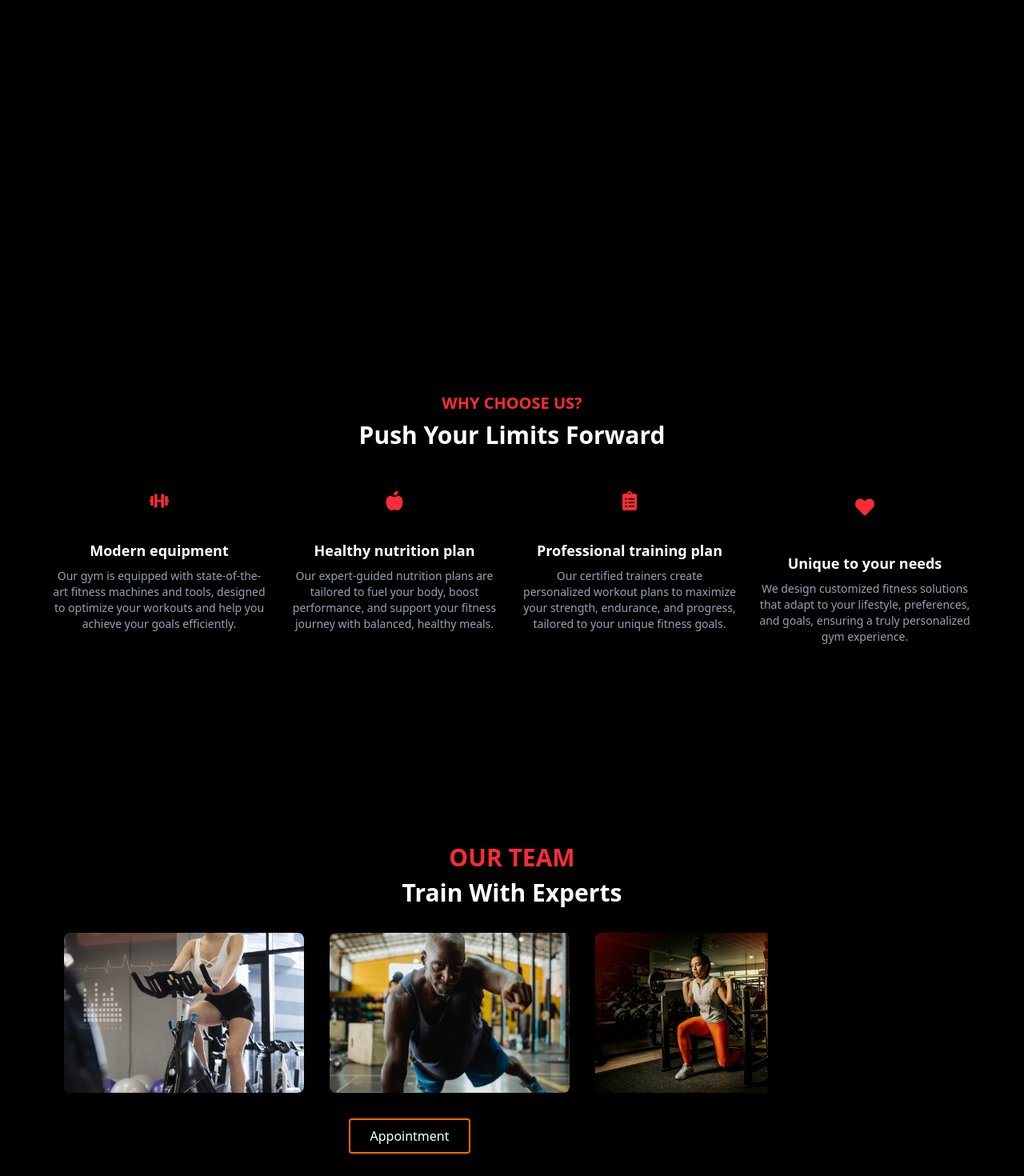
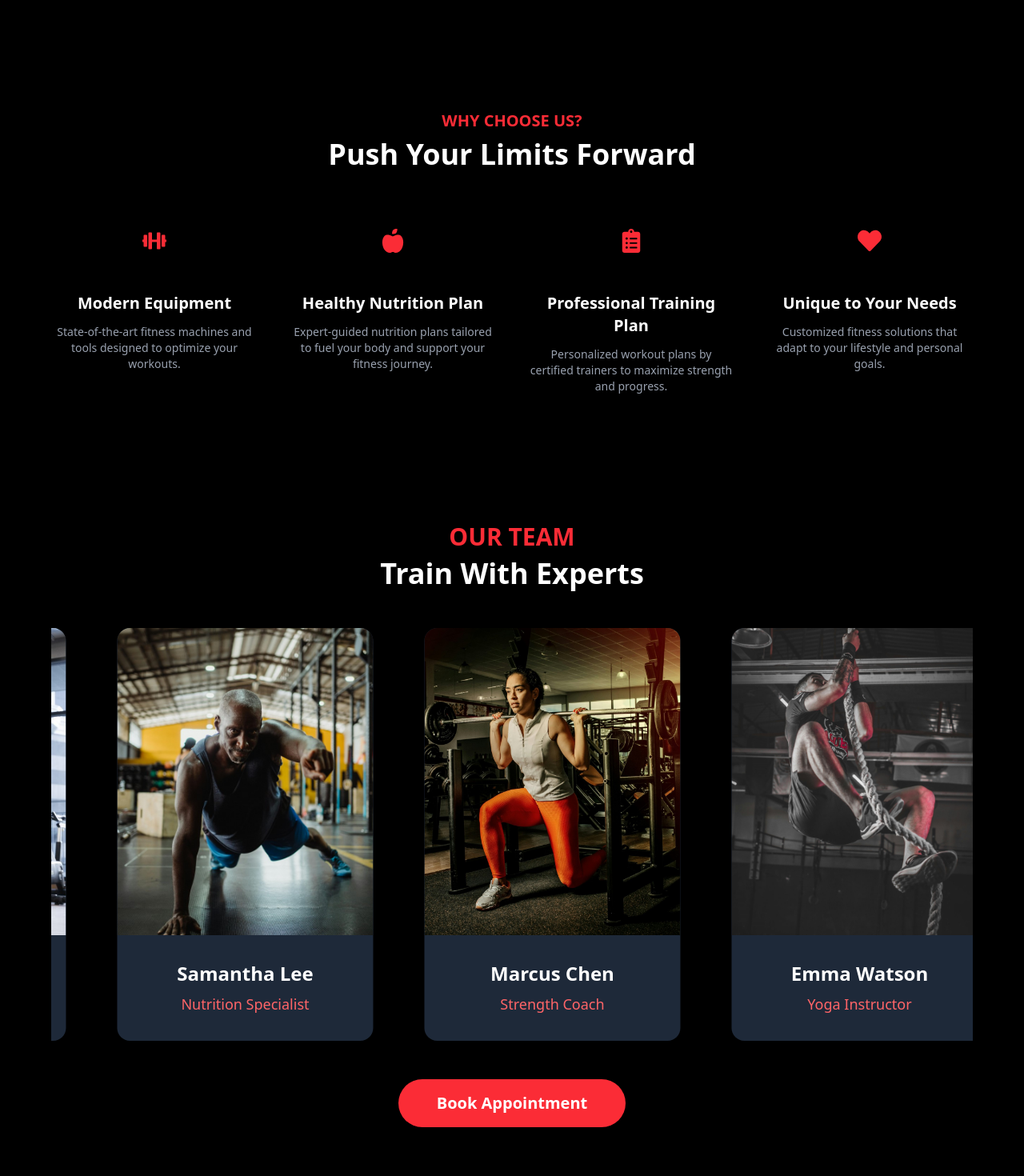
Before and after one commit to SathsaraniBS/GYM, a React app in the folder frontend/: page /about in a window 1280 px wide. Shown: the part 1100-2570 px from the top of the page at 80% size. Built offline with nearby package versions, Linux system fonts and the light colour scheme; the HTML template or start-up script is replaced by a standard one.

Commit message:
Refactor About page: update team section with member details and enhance layout for better presentation

```diff
--- a/frontend/src/pages/About.jsx
+++ b/frontend/src/pages/About.jsx
@@ -1,24 +1,26 @@
+// src/pages/About.jsx
 import React from 'react';
 import Navbar from '../components/Navbar';
 import Footer from '../components/Footer';
 import { FaDumbbell, FaAppleAlt, FaClipboardList, FaHeart } from 'react-icons/fa';
 
 function About() {
-  const cards = [
-    { id: 1, image: "img5.jpg", title: "Card 1" },
-    { id: 2, image: "img6.jpg", title: "Card 2" },
-    { id: 3, image: "img7.jpg", title: "Card 3" },
-    { id: 4, image: "img8.jpg", title: "Card 4" },
-    { id: 5, image: "img4.jpg", title: "Card 5" },
+  const teamMembers = [
+    { id: 1, image: "/img5.jpg", name: "Alex Rivera", role: "Head Trainer" },
+    { id: 2, image: "/img6.jpg", name: "Samantha Lee", role: "Nutrition Specialist" },
+    { id: 3, image: "/img7.jpg", name: "Marcus Chen", role: "Strength Coach" },
+    { id: 4, image: "/img8.jpg", name: "Emma Watson", role: "Yoga Instructor" },
+    { id: 5, image: "/img4.jpg", name: "Daniel Brooks", role: "Fitness Director" },
   ];
 
   return (
     <div className="bg-gray-100">
       <Navbar />
+
+      {/* Hero Section */}
       <section className="min-h-screen relative bg-[url('/a3.jpg')] bg-black/10 bg-blend-multiply bg-center bg-cover bg-no-repeat flex items-center justify-center px-4 sm:px-6 lg:px-8 pt-20">
         <div className="text-center text-white p-6 sm:p-8 max-w-3xl mx-auto">
-          <div className="title mb-6 font-bold">
-            <h1 className="text-5xl sm:text-6xl lg:text-7xl leading-tight">
+          <h1 className="text-5xl sm:text-6xl lg:text-7xl font-bold leading-tight">
             ABOUT US
           </h1>
           <h3 className="text-xl lg:text-3xl mt-4 text-gray-200">
@@ -28,91 +30,125 @@ function About() {
             We are a community dedicated to empowering individuals to achieve their fitness goals.
           </h2>
         </div>
-        </div>
       </section>
-      <div className="bg-black text-white min-h-[600px] flex flex-col items-center justify-center p-6">
-        <div className="bg-black text-white min-h-[600px] flex flex-col md:flex-row gap-12 w-full max-w-4xl">
-          <div className="flex-1">
-            <h2 className="text-5xl text-white font-bold mb-4 text-center">Our Mission</h2>
-            <p className="text-lg text-gray-300">
+
+      {/* Mission Section */}
+      <div className="bg-black text-white py-20 px-6">
+        <div className="max-w-4xl mx-auto text-center">
+          <h2 className="text-5xl font-bold mb-8">Our Mission</h2>
+          <p className="text-lg text-gray-300 leading-relaxed max-w-3xl mx-auto">
             At FitTrack, our mission is to empower individuals to achieve their fitness goals through personalized training, cutting-edge facilities, and a supportive community. We believe in fostering a culture of health and wellness, where every member feels motivated and inspired to reach their full potential.
           </p>
         </div>
+      </div>
 
+      {/* Why Choose Us Section */}
+      <div className="bg-black text-white py-20 px-6">
+        <div className="max-w-6xl mx-auto text-center">
+          <h2 className="text-xl font-bold text-red-500 uppercase mb-2">Why Choose Us?</h2>
+          <h1 className="text-4xl font-bold mb-12">Push Your Limits Forward</h1>
+          <div className="grid grid-cols-1 md:grid-cols-2 lg:grid-cols-4 gap-10">
+            <div className="group">
+              <div className="w-20 h-20 mx-auto bg-black rounded-full flex items-center justify-center mb-6 hover:scale-110 hover:bg-red-500 transition-all duration-300">
+                <FaDumbbell className="text-red-500 group-hover:text-white text-3xl" />
               </div>
-      </div>
-      <div className="bg-black text-white min-h-[600px] flex flex-col items-center justify-center p-6">
-        <div className="w-full max-w-6xl text-center">
-          <h2 className="text-xl font-bold text-red-500 uppercase mb-2">Why Choose Us?</h2>
-          <h1 className="text-3xl font-bold mb-8">Push Your Limits Forward</h1>
-          <div className="grid grid-cols-1 md:grid-cols-4 gap-6">
-            <div className="text-center">
-              <div className="w-16 h-16 mx-auto bg-black rounded-full flex items-center justify-center mb-4 hover:scale-110 hover:bg-red-500 transition-transform duration-300 group">
-                <FaDumbbell className="text-red-500 group-hover:text-white text-2xl" />
-              </div>
-              <h3 className="text-lg font-semibold mb-2">Modern equipment</h3>
+              <h3 className="text-xl font-semibold mb-3">Modern Equipment</h3>
               <p className="text-gray-400 text-sm">
-                Our gym is equipped with state-of-the-art fitness machines and tools, designed to optimize your workouts and help you achieve your goals efficiently.
+                State-of-the-art fitness machines and tools designed to optimize your workouts.
               </p>
             </div>
-            <div className="text-center">
-              <div className="w-16 h-16 mx-auto bg-black rounded-full flex items-center justify-center mb-4 hover:scale-110 hover:bg-red-500 transition-transform duration-300 group">
-                <FaAppleAlt className="text-red-500 group-hover:text-white text-2xl" />
+
+            <div className="group">
+              <div className="w-20 h-20 mx-auto bg-black rounded-full flex items-center justify-center mb-6 hover:scale-110 hover:bg-red-500 transition-all duration-300">
+                <FaAppleAlt className="text-red-500 group-hover:text-white text-3xl" />
               </div>
-              <h3 className="text-lg font-semibold mb-2">Healthy nutrition plan</h3>
+              <h3 className="text-xl font-semibold mb-3">Healthy Nutrition Plan</h3>
               <p className="text-gray-400 text-sm">
-                Our expert-guided nutrition plans are tailored to fuel your body, boost performance, and support your fitness journey with balanced, healthy meals.
+                Expert-guided nutrition plans tailored to fuel your body and support your fitness journey.
               </p>
             </div>
-            <div className="text-center">
-              <div className="w-16 h-16 mx-auto bg-black rounded-full flex items-center justify-center mb-4 hover:scale-110 hover:bg-red-500 transition-transform duration-300 group">
-                {/* <FaClipboardList className="text-orange-500 group-hover:text-orange-600 text-2xl" /> */}
-                <FaClipboardList className="text-red-500 group-hover:text-white text-2xl" />
 
+            <div className="group">
+              <div className="w-20 h-20 mx-auto bg-black rounded-full flex items-center justify-center mb-6 hover:scale-110 hover:bg-red-500 transition-all duration-300">
+                <FaClipboardList className="text-red-500 group-hover:text-white text-3xl" />
               </div>
-              <h3 className="text-lg font-semibold mb-2">Professional training plan</h3>
+              <h3 className="text-xl font-semibold mb-3">Professional Training Plan</h3>
               <p className="text-gray-400 text-sm">
-                Our certified trainers create personalized workout plans to maximize your strength, endurance, and progress, tailored to your unique fitness goals.
+                Personalized workout plans by certified trainers to maximize strength and progress.
               </p>
             </div>
-            <div className="text-center">
-              <div className="w-20 h-20 mx-auto bg-black rounded-full flex items-center justify-center mb-4 hover:scale-110 hover:bg-red-500 transition-transform duration-300 group">
-                <FaHeart className="text-red-500 group-hover:text-white text-2xl" />
+
+            <div className="group">
+              <div className="w-20 h-20 mx-auto bg-black rounded-full flex items-center justify-center mb-6 hover:scale-110 hover:bg-red-500 transition-all duration-300">
+                <FaHeart className="text-red-500 group-hover:text-white text-3xl" />
               </div>
-              <h3 className="text-lg font-semibold mb-2">Unique to your needs</h3>
+              <h3 className="text-xl font-semibold mb-3">Unique to Your Needs</h3>
               <p className="text-gray-400 text-sm">
-                We design customized fitness solutions that adapt to your lifestyle, preferences, and goals, ensuring a truly personalized gym experience.
+                Customized fitness solutions that adapt to your lifestyle and personal goals.
               </p>
             </div>
           </div>
         </div>
       </div>
-      <div className="bg-black text-white min-h-[600px] flex flex-col items-center justify-center p-6">
-        <div className="w-full max-w-6xl text-center">
+
+      {/* Our Team - Auto Sliding Carousel with Inline CSS */}
+      <div className="bg-black text-white py-20 px-6">
+        <div className="max-w-6xl mx-auto text-center">
           <h2 className="text-3xl font-bold text-red-500 uppercase mb-2">Our Team</h2>
-          <h1 className="text-3xl font-bold mb-8">Train With Experts</h1>
-          <div className="w-full max-w-4xl overflow-hidden">
+          <h1 className="text-4xl font-bold mb-12">Train With Experts</h1>
+
+          {/* Inline styles for infinite scroll */}
+          <style jsx>{`
+            @keyframes infiniteScroll {
+              0% {
+                transform: translateX(0);
+              }
+              100% {
+                transform: translateX(-50%);
+              }
+            }
+
+            .carousel-track {
+              display: flex;
+              width: max-content;
+              animation: infiniteScroll 35s linear infinite;
+            }
+
+            .carousel-track:hover {
+              animation-play-state: paused;
+            }
+          `}</style>
+
+          <div className="overflow-hidden">
+            <div className="carousel-track">
+              {/* Duplicate the array for seamless infinite loop */}
+              {[...teamMembers, ...teamMembers].map((member, index) => (
                 <div
-              className="flex animate-scroll"
-              style={{ animationDuration: "20s" }}
-              onMouseEnter={(e) => (e.currentTarget.style.animationPlayState = "paused")}
-              onMouseLeave={(e) => (e.currentTarget.style.animationPlayState = "running")}
+                  key={`${member.id}-${index}`}
+                  className="flex-shrink-0 w-80 mx-8"
                 >
-              {cards.concat(cards).map((card, index) => (
-                <div key={`${card.id}-${index}`} className="min-w-[300px] h-[200px] bg-gray-800 mx-4 rounded-lg overflow-hidden shadow-lg">
-                  <img src={card.image} alt={card.title} className="w-full h-full object-cover" />
-                  <div className="p-4 text-center">
-                    <h3 className="text-lg font-semibold">{card.title}</h3>
+                  <div className="bg-gray-800 rounded-2xl overflow-hidden shadow-2xl hover:shadow-red-500/30 transition-shadow duration-300">
+                    <img
+                      src={member.image}
+                      alt={member.name}
+                      className="w-full h-96 object-cover"
+                    />
+                    <div className="p-8">
+                      <h3 className="text-2xl font-bold">{member.name}</h3>
+                      <p className="text-red-400 text-lg mt-2">{member.role}</p>
+                    </div>
                   </div>
                 </div>
               ))}
             </div>
-            <button className="bg-transparent border-2 border-orange-500  mt-8 bg-red-500 text-white px-6 py-2 rounded hover:bg-orange-500 transition duration-300">
-              Appointment
+          </div>
+
+          <button className="mt-12 bg-red-500 hover:bg-red-600 text-white font-bold px-12 py-4 rounded-full text-xl transition transform hover:scale-105">
+            Book Appointment
           </button>
         </div>
       </div>
-      </div>
+
       <Footer />
     </div>
   );
```
Lines whose indentation alone changed are shown as unchanged.
